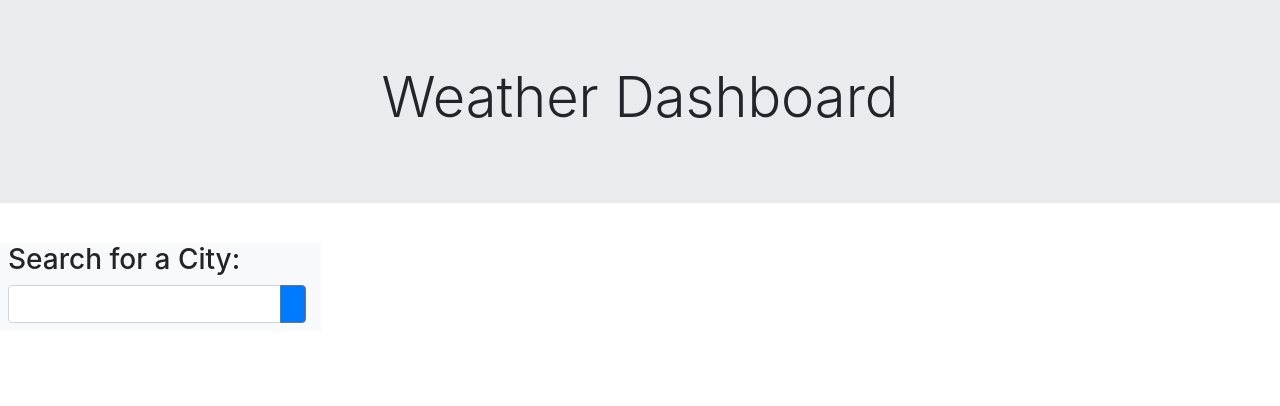
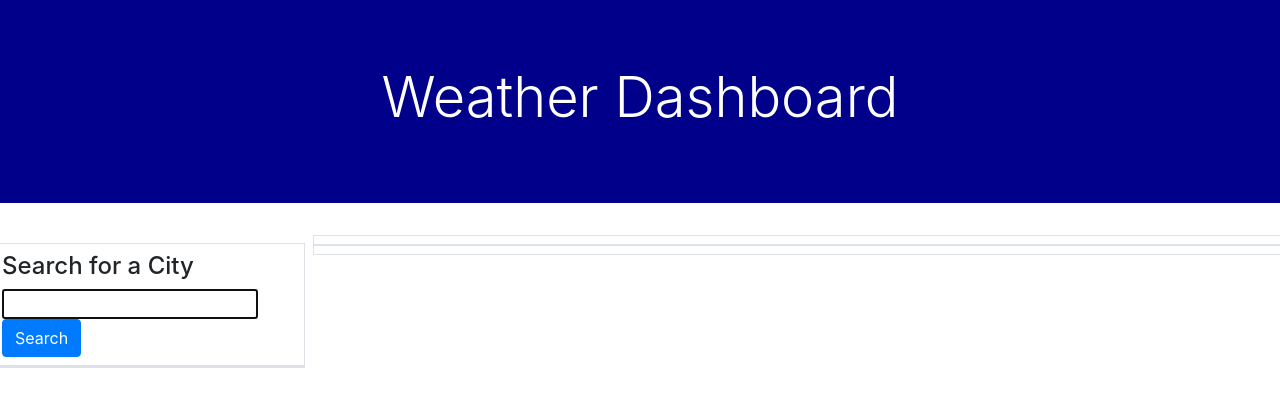
Before and after one commit to kevintran95/weather-dashboard, a plain HTML site: page index.html in a window 1280 px wide. Drawn offline with nearby package versions, Linux system fonts and the light colour scheme.

Commit message:
started javascript

```diff
--- a/index.html
+++ b/index.html
@@ -6,12 +6,12 @@
     <meta http-equiv="X-UA-Compatible" content="IE=edge">
     <meta name="viewport" content="width=device-width, initial-scale=1.0">
 
-    <!--Link to CSS-->
-    <link rel="stylesheet" href="style.css">
-
-    <!--Link to bootstrap-->
+      <!--Link to bootstrap-->
     <link rel="stylesheet" href="https://stackpath.bootstrapcdn.com/bootstrap/4.3.1/css/bootstrap.min.css"
         integrity="sha384-ggOyR0iXCbMQv3Xipma34MD+dH/1fQ784/j6cY/iJTQUOhcWr7x9JvoRxT2MZw1T" crossorigin="anonymous">
+
+        <!--Link to CSS-->
+    <link rel="stylesheet" href="style.css">
     <title>Weather Dashboard</title>
 </head>
 
@@ -23,19 +23,30 @@
         </div>
     </div>
     <!--Search Bar-->
-    <div class="row">
-        <div class="col-3 m-2 bg-light">
-            <h3>Search for a City:</h3>
-            <div class="input-group mb-2">
-                <input type="text" class="form-control" id="city-input" aria-describedby="basic-addon2">
-                <div class="input-group-append">
-                    <button id="add-city" class="btn btn-outline-secondary bg-primary" type="button">
-                        <ion-icon name="search-outline"></ion-icon>
-                    </button>
+    <div class = "row">
+        <div class="col-12 col-md-3 p-2 search-column">
+            <form class = "border p-2" id = "city-search-form">
+                <h4>Search for a City</h2>
+                <input id="city" type = "text" autofocus = "true" class = "form-input"/>
+                <button class = "btn btn-primary" type = "submit">Search</button>
+            </form>
+            <div class = "past-search border" id = "past-search-buttons"></div>
+        </div>
+        <div class="col-12 col-md-9">
+            <div class = "row border selected-city" id = "current-weather">
+                <div class = "col-12">
+                    <h2 id="searched-city"></h2>
+                    <div id = "current-weather-container" class = "list-group"></div>
                 </div>
+            </div>
+            <div class = "row border" id = "five-day-forecast">
+                    <h2 class= "col-12" id = "forecast"></h2>
+                    <div class = "d-flex" id = "five-day-container"></div>
             </div>
         </div>
     </div>
+
+
 </body>
 
 </html>
--- a/style.css
+++ b/style.css
@@ -0,0 +1,4 @@
+.jumbotron {
+    background-color: darkblue;
+    color: white;
+}
```
Also changed, not shown: script.js (+22 -0 lines).
